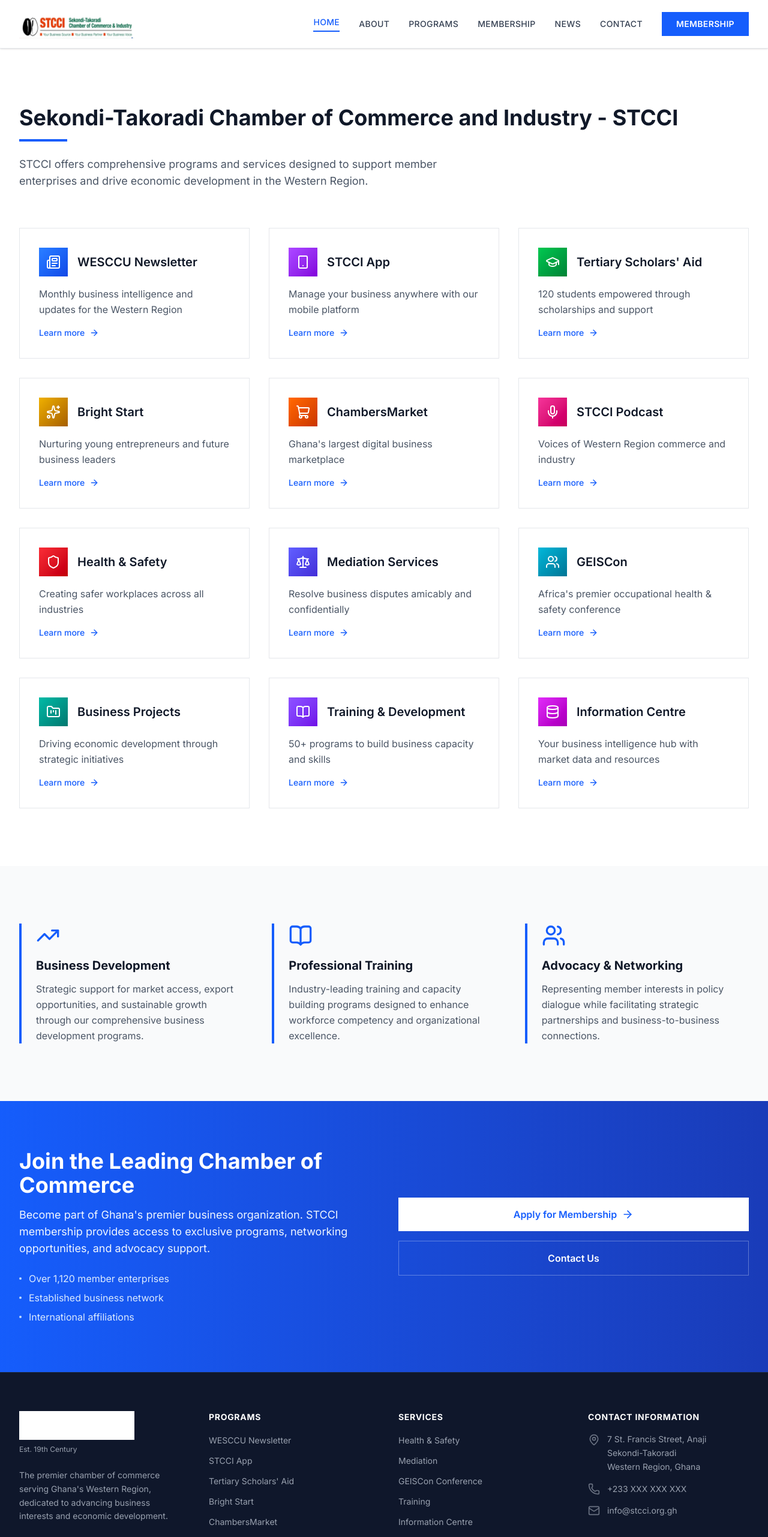
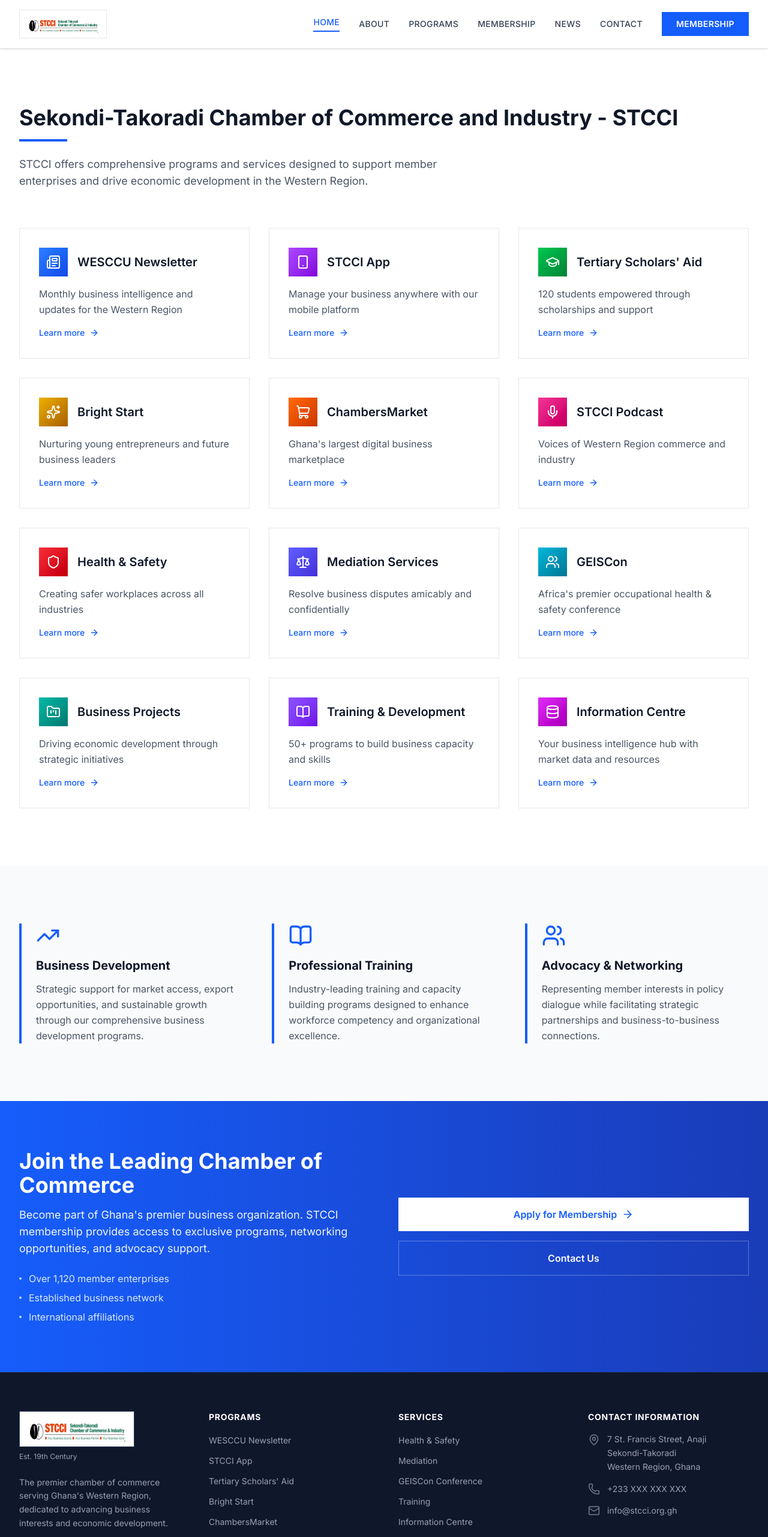
Before and after one commit to ikaydreams-dev/Chamber, a Next.js app: page / in a window 1280 px wide. Shown: the top 2563 px of the page at 60% size. Built offline with nearby package versions, Linux system fonts and the light colour scheme.

Commit message:
Add white background and border outline to logos in header and footer

```diff
--- a/components/footer.tsx
+++ b/components/footer.tsx
@@ -29,7 +29,7 @@
               <img
                 src="/logo.jpeg"
                 alt="STCCI"
-                className="h-auto w-48 brightness-0 invert"
+                className="h-auto w-48 bg-white px-3 py-2 border border-gray-700"
               />
               <div className="text-xs text-gray-400 mt-2">Est. 19th Century</div>
             </div>
--- a/components/navigation.tsx
+++ b/components/navigation.tsx
@@ -28,7 +28,7 @@
             <img
               src="/logo.jpeg"
               alt="STCCI - Sekondi-Takoradi Chamber of Commerce & Industry"
-              className="h-12 w-auto"
+              className="h-12 w-auto bg-white px-3 py-2 border border-gray-200 dark:border-gray-700"
             />
           </Link>
 
```
